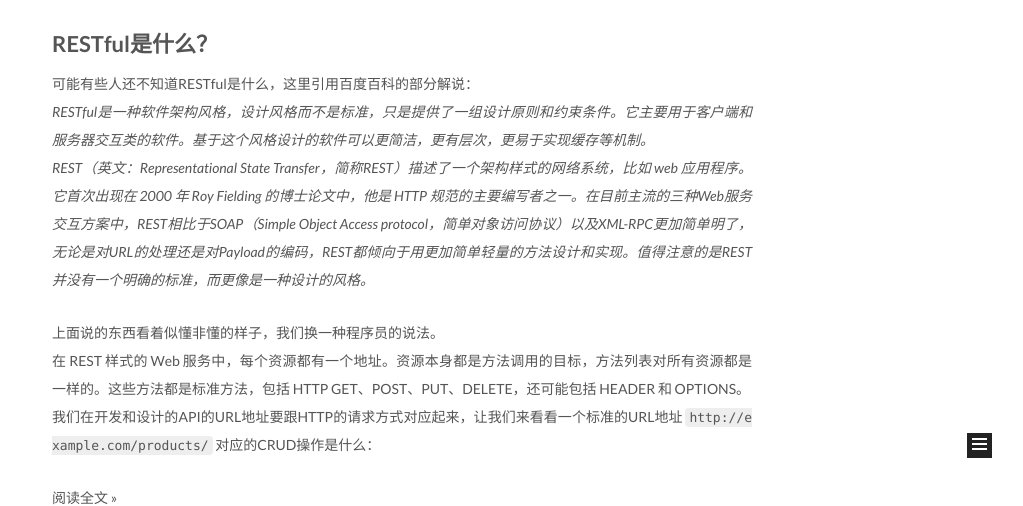
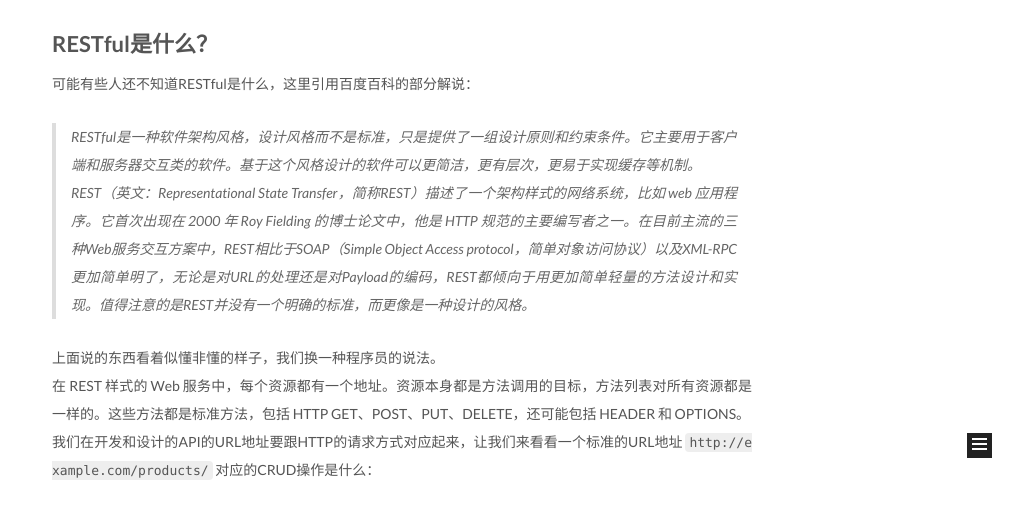
Before and after one commit to haycco/haycco.github.io, a plain HTML site: page index.html in a window 1280 px wide. Shown: the part 297-803 px from the top of the page, without its empty margins (238-1261 px from the left). Drawn offline with Linux system fonts and the light colour scheme; a script that the page names is missing.

Commit message:
调整引用的markdown写法

```diff
--- a/index.html
+++ b/index.html
@@ -301,7 +301,10 @@
 
 
 
-          <h2 id="RESTful是什么？"><a href="#RESTful是什么？" class="headerlink" title="RESTful是什么？"></a>RESTful是什么？</h2><p>可能有些人还不知道RESTful是什么，这里引用百度百科的部分解说：<br><em>RESTful是一种软件架构风格，设计风格而不是标准，只是提供了一组设计原则和约束条件。它主要用于客户端和服务器交互类的软件。基于这个风格设计的软件可以更简洁，更有层次，更易于实现缓存等机制。<br>REST（英文：Representational State Transfer，简称REST）描述了一个架构样式的网络系统，比如 web 应用程序。它首次出现在 2000 年 Roy Fielding 的博士论文中，他是 HTTP 规范的主要编写者之一。在目前主流的三种Web服务交互方案中，REST相比于SOAP（Simple Object Access protocol，简单对象访问协议）以及XML-RPC更加简单明了，无论是对URL的处理还是对Payload的编码，REST都倾向于用更加简单轻量的方法设计和实现。值得注意的是REST并没有一个明确的标准，而更像是一种设计的风格。</em></p>
+          <h2 id="RESTful是什么？"><a href="#RESTful是什么？" class="headerlink" title="RESTful是什么？"></a>RESTful是什么？</h2><p>可能有些人还不知道RESTful是什么，这里引用百度百科的部分解说：</p>
+<blockquote>
+<p><em>RESTful是一种软件架构风格，设计风格而不是标准，只是提供了一组设计原则和约束条件。它主要用于客户端和服务器交互类的软件。基于这个风格设计的软件可以更简洁，更有层次，更易于实现缓存等机制。<br>REST（英文：Representational State Transfer，简称REST）描述了一个架构样式的网络系统，比如 web 应用程序。它首次出现在 2000 年 Roy Fielding 的博士论文中，他是 HTTP 规范的主要编写者之一。在目前主流的三种Web服务交互方案中，REST相比于SOAP（Simple Object Access protocol，简单对象访问协议）以及XML-RPC更加简单明了，无论是对URL的处理还是对Payload的编码，REST都倾向于用更加简单轻量的方法设计和实现。值得注意的是REST并没有一个明确的标准，而更像是一种设计的风格。</em></p>
+</blockquote>
 <p>上面说的东西看着似懂非懂的样子，我们换一种程序员的说法。<br>在 REST 样式的 Web 服务中，每个资源都有一个地址。资源本身都是方法调用的目标，方法列表对所有资源都是一样的。这些方法都是标准方法，包括 HTTP GET、POST、PUT、DELETE，还可能包括 HEADER 和 OPTIONS。<br>我们在开发和设计的API的URL地址要跟HTTP的请求方式对应起来，让我们来看看一个标准的URL地址 <code>http://example.com/products/</code> 对应的CRUD操作是什么：<br>
           <div class="post-more-link text-center">
             <a class="btn" href="/2016/08/21/创建RESTful风格和基于token方式验证的Spring Boot应用/#more" rel="contents">
```
Also changed, not shown: 2016/08/21/创建RESTful风格和基于token方式验证的Spring Boot应用/index.html (+14 -5 lines).
